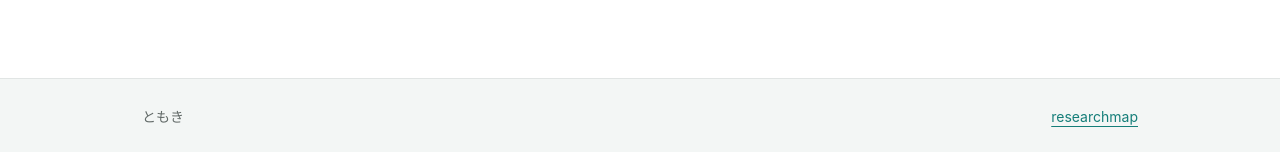
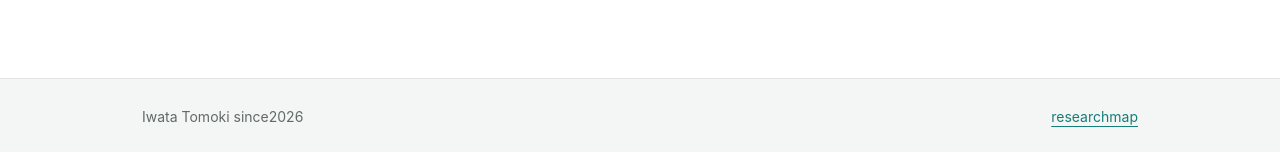
Before and after one commit to tomonji0601-hub/profile, a Jekyll site: the page index.html, which Jekyll copies as it is, in a window 1280 px wide. Shown: the part 759-911 px from the top of the page. Built offline with Jekyll 4.4.1, drawn with Linux system fonts in a browser that asks for light colours.

Commit message:
Update index.html

```diff
--- a/index.html
+++ b/index.html
@@ -21,4 +21,4 @@ nav a[aria-current="page"]{color:#157e79;border-bottom:2px solid #20978e}.note-r
 <p class="muted">記事はまだありません。</p>
 <p class="all-notes"><a href="preview-notes.html">Notesの一覧へ</a></p>
 </section>
-</main><footer>ともき <a href="https://researchmap.jp/tiwata0601">researchmap</a></footer></body></html>
+</main><footer>Iwata Tomoki since2026 <a href="https://researchmap.jp/tiwata0601">researchmap</a></footer></body></html>
```
